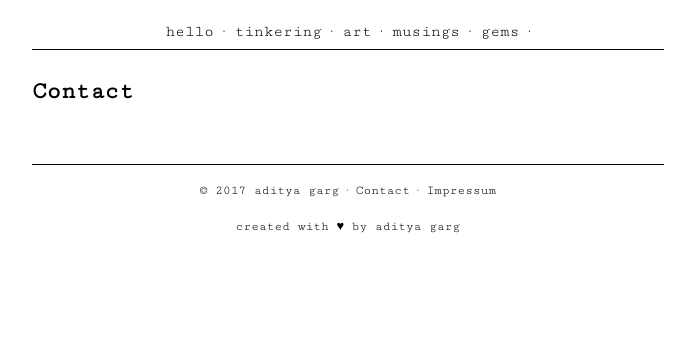
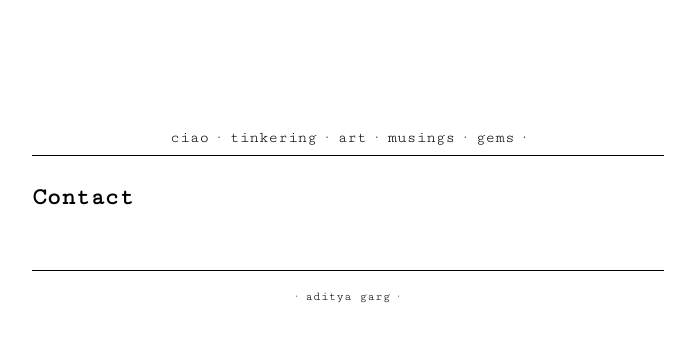
Before and after one commit to adityagarg/adityagarg.github.io, a Jekyll site: the page built from docs/markdowns/contact.md, in a window 1280 px wide. Shown: the top 342 px of the page, without its empty margins (292-987 px from the left). Built offline with Jekyll 4.4.1, drawn with Linux system fonts in a browser that asks for light colours.

Commit message:
first touch

```diff
--- a/docs/_includes/footer.html
+++ b/docs/_includes/footer.html
@@ -1,10 +1,5 @@
 <div id="footer">
   <p>
-    © 2017 {{site.owner}} ·
-    <a href="{{site.url}}{{site.baseurl}}/contact/">Contact</a> ·
-    <a style="color: black;" href="{{site.url}}{{site.baseurl}}/impressum/">Impressum</a>
-  </p>
-  <p>
-    created with &#9829; by aditya garg
+    · {{site.owner}} ·
   </p>
 </div>
--- a/docs/_includes/nav.html
+++ b/docs/_includes/nav.html
@@ -1,7 +1,7 @@
 <div id="nav">
-  <a href="{{site.url}}{{site.baseurl}}/">hello</a> ·
-  <a href="{{site.url}}{{site.baseurl}}/about/">tinkering</a> ·
-  <a href="{{site.url}}{{site.baseurl}}/about/">art</a> ·
-  <a href="{{site.url}}{{site.baseurl}}/projects/">musings</a> ·
-  <a href="{{site.url}}{{site.baseurl}}/projects/">gems</a> ·
+  <a href="{{site.url}}{{site.baseurl}}">ciao</a> ·
+  <a href="{{site.url}}{{site.baseurl}}/tinkering/">tinkering</a> ·
+  <a href="{{site.url}}{{site.baseurl}}/art/">art</a> ·
+  <a href="{{site.url}}{{site.baseurl}}/musings/">musings</a> ·
+  <a href="{{site.url}}{{site.baseurl}}/gems/">gems</a> ·
 </div>
--- a/docs/assets/css/style.css
+++ b/docs/assets/css/style.css
@@ -1,17 +1,18 @@
-body	{
+body {
 	margin-top: 0px;
-	padding:0;
+	padding: 0;
 	font-family: 'Cutive Mono', serif;
-	font-size:100%;
-	line-height:150%;
+	font-size: 100%;
+	line-height: 150%;
 }
 
-a:link, a:visited	{
+a:link,
+a:visited {
 	text-decoration: none;
-	color:#000
+	color: #000
 }
 
-a:hover	{
+a:hover {
 	text-decoration: underline;
 }
 
@@ -22,83 +23,88 @@ a:hover	{
 }
 
 #nav {
-	text-align:center;
-	margin:auto;
-	margin-top:0px;
-	padding-top:0px;
-	margin-bottom:5px;
-	padding-bottom:5px;
+	text-align: center;
+	margin: auto;
+	margin-top: 0px;
+	padding-top: 0px;
+	margin-bottom: 5px;
+	padding-bottom: 5px;
 	border-bottom: 1px solid #000;
 }
 
 #content-left {
-	text-align:left;
-	margin:auto;
-	padding-top:5px;
-	margin-bottom:20px;
-	padding-bottom:20px;
+	text-align: left;
+	margin: auto;
+	padding-top: 5px;
+	margin-bottom: 20px;
+	padding-bottom: 20px;
 }
 
 #content {
-	text-align:center;
-	margin:auto;
-	margin-top:20px;
-	padding-top:20px;
-	margin-bottom:20px;
-	padding-bottom:20px;
+	text-align: center;
+	margin: auto;
+	margin-top: 20px;
+	padding-top: 20px;
+	margin-bottom: 20px;
+	padding-bottom: 20px;
 }
 
 #footer {
-	text-align:center;
-	margin:auto;
-	font-size:0.8em;
-	margin-bottom:10px;
-	padding-bottom:10px;
+	text-align: center;
+	margin: auto;
+	font-size: 0.8em;
+	margin-bottom: 10px;
+	padding-bottom: 10px;
 	border-top: 1px solid #000;
 }
 
-#logo	{
-	text-align:center;
-	margin: 20px auto 20px auto;
+#logo {
+	text-align: center;
+	margin: 20% auto 20px auto;
 }
 
 #logo img {
 	max-width: 50%;
 }
 
-#content-left a:link, #content-left a:visited	{
+#content-left a:link,
+#content-left a:visited {
 	text-decoration: underline;
-	color:#000
+	color: #000
 }
 
-#content-left a:hover	{
+#content-left a:hover {
 	text-decoration: none;
 }
 
-#post-short a:link, #post-short a:visited	{
+#post-short a:link,
+#post-short a:visited {
 	text-decoration: none;
-	color:#000
+	color: #000
 }
 
-#post-short a:hover	{
+#post-short a:hover {
 	text-decoration: underline;
 }
 
-#post-short h3, #post h2	{
+#post-short h3,
+#post h2 {
 	margin-bottom: 0px;
 }
 
-#post-short i	{
-	font-size:0.8em;
+#post-short i {
+	font-size: 0.8em;
 	color: grey;
 }
 
-#post i	{
-	font-size:0.9em;
+#post i {
+	font-size: 0.9em;
 	color: grey;
 }
 
-#categories a, #categories a:link, #categories a:visited {
+#categories a,
+#categories a:link,
+#categories a:visited {
 	background-color: grey;
 	text-decoration: none;
 	padding: 0.1em 0.5em 0.1em 0.5em;
@@ -116,7 +122,10 @@ a:hover	{
 		padding: 10px;
 	}
 
-	#logo, #nav, #content-left,	#footer {
+	#logo,
+	#nav,
+	#content-left,
+	#footer {
 		display: block;
 		width: 100%;
 	}
@@ -147,7 +156,10 @@ a:hover	{
 		padding: 10px;
 	}
 
-	#logo, #nav, #content-left,	#footer {
+	#logo,
+	#nav,
+	#content-left,
+	#footer {
 		display: block;
 		width: 100%;
 	}
```
Also changed, not shown: docs/index.md (+3 -3 lines), docs/markdowns/art.md (added, +8 -0 lines), docs/markdowns/gems.md (added, +8 -0 lines), docs/markdowns/musings.md (added, +8 -0 lines), docs/markdowns/tinkering.md (added, +11 -0 lines), docs/markdowns/404.md (renamed from docs/404.md), docs/markdowns/about.md (renamed from docs/about.md), docs/markdowns/categories.md (renamed from docs/categories.md), docs/markdowns/contact.md (renamed from docs/contact.md), docs/markdowns/impressum.md (renamed from docs/impressum.md), docs/markdowns/projects.md (renamed from docs/projects.md).
